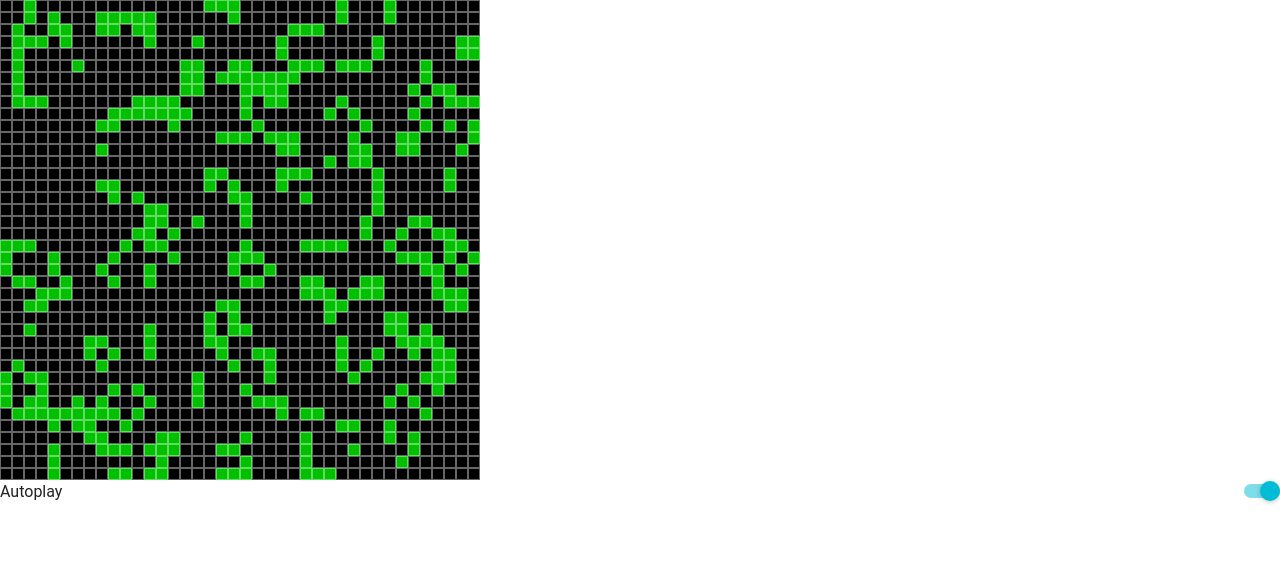
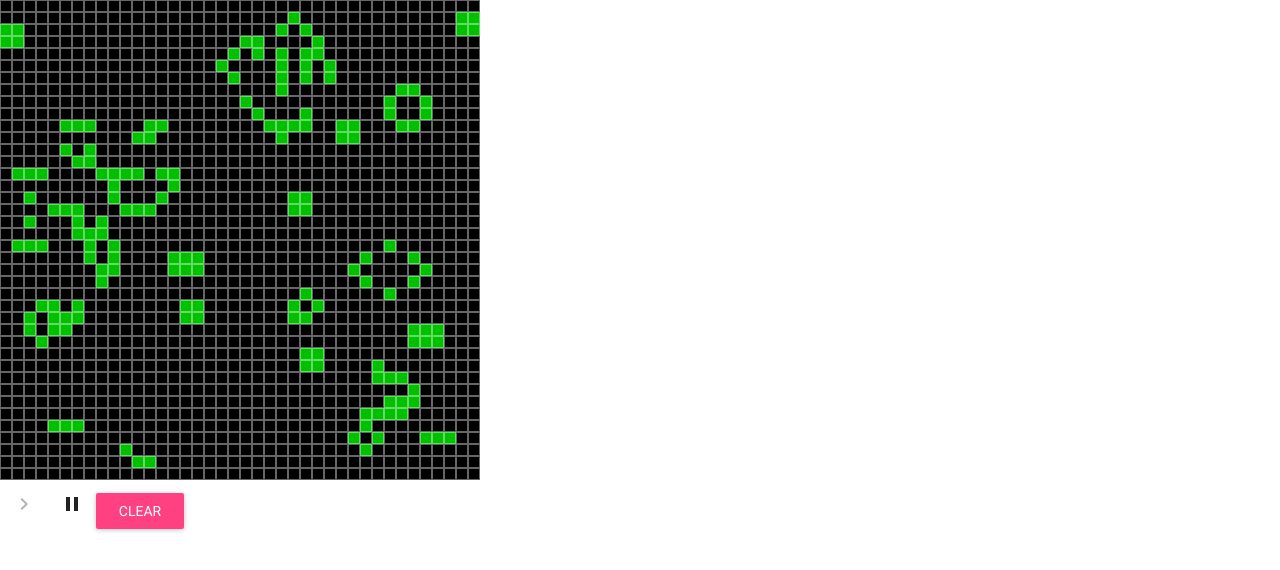
Before and after one commit to mkermani144/freecodecamp-projects, a React (Create React App) app in the folder game-of-life/: page / in a window 1280 px wide. Shown: the top 570 px of the page. Built offline with nearby package versions, Linux system fonts and the light colour scheme.

Commit message:
Add action buttons

```diff
--- a/game-of-life/public/index.html
+++ b/game-of-life/public/index.html
@@ -3,6 +3,7 @@
   <head>
     <meta charset="utf-8">
     <meta name="viewport" content="width=device-width, initial-scale=1">
+    <link href="https://fonts.googleapis.com/css?family=Roboto" rel="stylesheet">
     <title>React game of life</title>
   </head>
   <body>
--- a/game-of-life/src/App.js
+++ b/game-of-life/src/App.js
@@ -1,22 +1,55 @@
 import React, { Component } from 'react';
 import BoardContainer from './BoardContainer';
 import MuiThemeProvider from 'material-ui/styles/MuiThemeProvider';
-import Toggle from 'material-ui/Toggle';
+import IconButton from 'material-ui/IconButton';
+import RaisedButton from 'material-ui/RaisedButton';
+import AvPause from 'material-ui/svg-icons/av/pause';
+import AvPlayArrow from 'material-ui/svg-icons/av/play-arrow';
+import ImageNavigateNext from 'material-ui/svg-icons/image/navigate-next';
 import './App.css';
 
 class App extends Component {
   constructor() {
     super();
     this.state = {
-      autoplay: true
+      mustPlay: 1,
+      pauseOrPlay: 'pause'
     };
   }
   render() {
+    let pauseOrPlay;
+    if (this.state.pauseOrPlay === 'pause') {
+      pauseOrPlay = (
+        <IconButton tooltip='pause'>
+          <AvPause onClick={() => {
+            this.setState({
+              mustPlay: 0,
+              pauseOrPlay: 'play'
+            });
+          }}/>
+        </IconButton>
+      );
+    } else {
+      pauseOrPlay = (
+        <IconButton tooltip='play'>
+          <AvPlayArrow onClick={() => {
+            this.setState({
+              mustPlay: 1,
+              pauseOrPlay: 'pause'
+            });
+          }}/>
+        </IconButton>
+      );
+    }
     return (
       <MuiThemeProvider>
         <div className="App">
-          <BoardContainer action={{auto: this.state.autoplay}} />
-          <Toggle className="toggle" label='Autoplay' defaultToggled={true} onToggle={(e, checked) => this.setState({autoplay: checked})}/>
+          <BoardContainer mustPlay={this.state.mustPlay} reportPlay={() => {this.setState({mustPlay: 0})}}/>
+          <IconButton disabled={this.state.pauseOrPlay === 'pause'} tooltip='next'>
+            <ImageNavigateNext onClick={() => this.setState({mustPlay: 2})} />
+          </IconButton>
+          {pauseOrPlay}
+          <RaisedButton label="Clear" secondary={true} onClick={() => {this.setState({mustPlay: 3})}}/>
         </div>
       </MuiThemeProvider>
     );
--- a/game-of-life/src/BoardContainer.js
+++ b/game-of-life/src/BoardContainer.js
@@ -13,8 +13,14 @@ class BoardContainer extends Component {
   }
   render() {
     clearTimeout(this.timeout);
-    if (this.props.action.auto) {
-      const timeout = setTimeout(this.update, 1000);
+    if (this.props.mustPlay === 3) {
+      const timeout = setTimeout(this.clear, 10);
+      this.timeout = timeout;
+    } else if (this.props.mustPlay === 2) {
+      const timeout = setTimeout(this.update, 10);
+      this.timeout = timeout;
+    } else if (this.props.mustPlay) {
+      const timeout = setTimeout(this.update, 100);
       this.timeout = timeout;
     }
     return <Board states={this.state.states} onClick={this.handleClick} />;
@@ -30,6 +36,15 @@ class BoardContainer extends Component {
       array[i] = Math.floor(Math.random() + .4);
     }
     return array;
+  }
+  clear = () => {
+    const nextGeneration = [];
+    for (let i = 0; i < 1600; i++) {
+      nextGeneration[i] = 0;
+    }
+    this.setState({
+      states: nextGeneration
+    });
   }
   update = () => {
     const nextGeneration = [];
@@ -61,6 +76,10 @@ class BoardContainer extends Component {
     }
     this.setState({
       states: nextGeneration
+    }, () => {
+      if (this.props.mustPlay === 2) {
+        this.props.reportPlay();
+      }
     });
   }
 }
```
Also changed, not shown: 1 other file (tests, documents, lock files or other folders).
